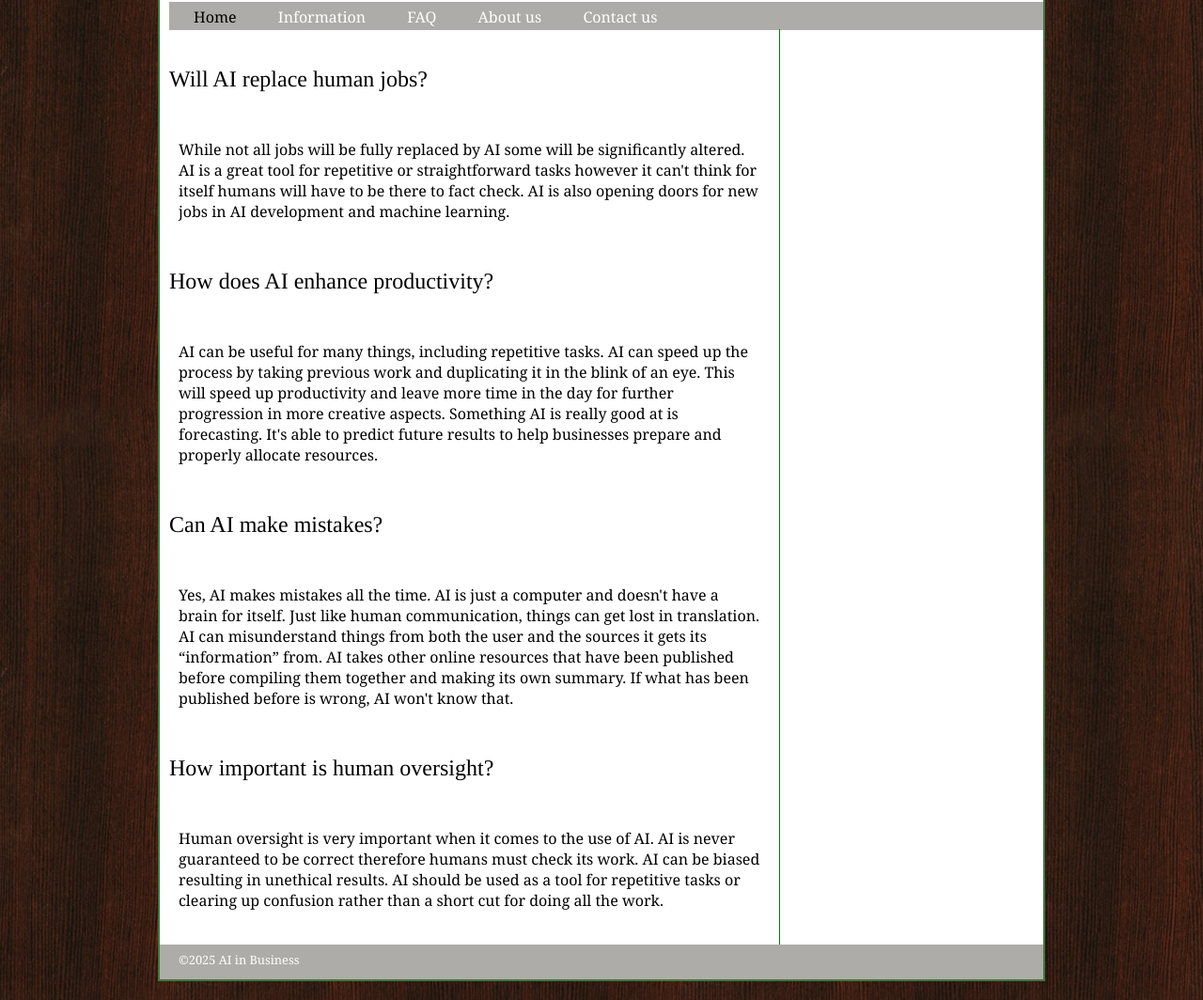
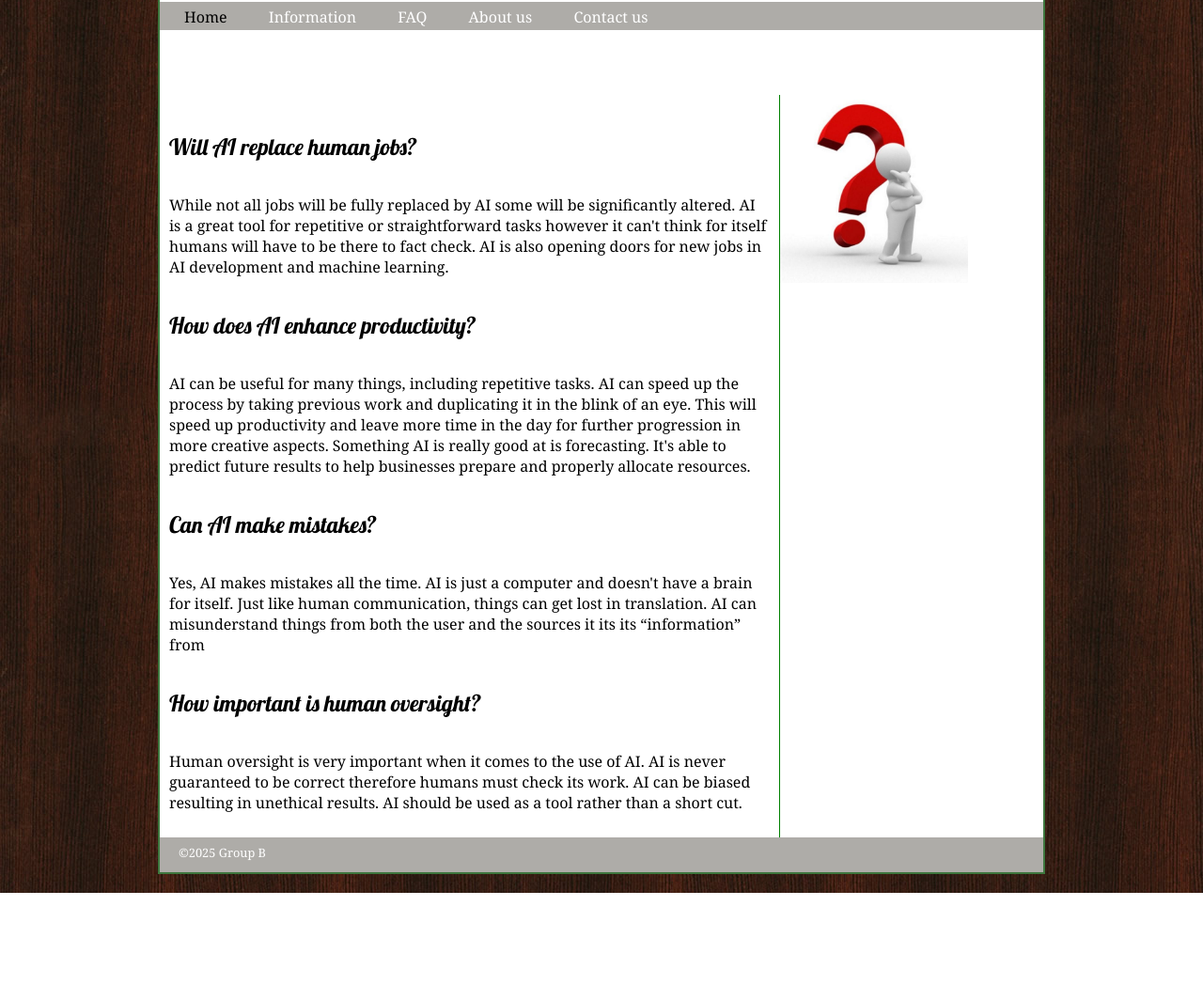
Before and after one commit to fleisczm-dev/Sprint-1, a plain HTML site: page FAQ.html in a window 1280 px wide. Shown: the part 102-1166 px from the top of the page at 94% size. After the commit the page ends 1052 px from the top, so only its background shows below. Drawn offline with Linux system fonts and the light colour scheme; files whose address does not match are found by name.

Commit message:
FInal FAQ page uplaod

```diff
--- a/FAQ.css
+++ b/FAQ.css
@@ -24,7 +24,7 @@ body {
 }
 
 header {
-    height: 90px; margin-left: 10px;
+    height: 160px;
 }
 
 
@@ -91,14 +91,24 @@ hgroup {
 h2,
 h3 {
     font-weight: normal;
-    font-family: 'Times'; font: bold;;
+    font-family: 'Lobster', cursive; padding: 10px;
 }
 
+h2 {
+    margin: 10px 0px 5px 0px; padding: 10px
+}
+
+h3 {
+    margin-bottom: 10px;
+    color: blue;
+}
+
+.contact {
+    padding-top: 30px;
+}
+
+p {padding: 10px}
 
 footer {
     font-size: 80%;
     padding: 7px 0px 0px 20px;
-}
-
-p {padding: 20px}
-h2 {padding: 10px}
--- a/FAQ.html
+++ b/FAQ.html
@@ -26,7 +26,11 @@
                 </ul>
             </nav>
         </header>
+        <!-- main body -->
+        <img src="question%20mark.jpg" height="200" width="200">
+        <!-- 3. add <section> whose class is "courses" here -->
         <section class="courses">
+            <!-- 4. add the first <article> of <section> inside <section></section> -->
             <article>
                 <hgroup>
                     <h2>Will AI replace human jobs?</h2>
@@ -37,14 +41,17 @@
 	Something AI is really good at is forecasting. It's able to predict future results to help businesses prepare and properly allocate resources.
 </p>
            <h2>Can AI make mistakes?</h2>
-           <p>Yes, AI makes mistakes all the time. AI is just a computer and doesn't have a brain for itself. Just like human communication, things can get lost in translation. AI can misunderstand things from both the user and the sources it gets its “information” from. AI takes other online resources that have been published before compiling them together and making its own summary. If what has been published before is wrong, AI won't know that.</p>
+           <p>Yes, AI makes mistakes all the time. AI is just a computer and doesn't have a brain for itself. Just like human communication, things can get lost in translation. AI can misunderstand things from both the user and the sources it its its “information” from</p>
            <h2>How important is human oversight?</h2>
-           <p>Human oversight is very important when it comes to the use of AI. AI is never guaranteed to be correct therefore humans must check its work. AI can be biased resulting in unethical results. AI should be used as a tool for repetitive tasks or clearing up confusion rather than a short cut for doing all the work.
+           <p>Human oversight is very important when it comes to the use of AI. AI is never guaranteed to be correct therefore humans must check its work. AI can be biased resulting in unethical results. AI should be used as a tool rather than a short cut.
 </p>
             </article>
         </section>
+        <!-- 6. add sidebar here using <aside> tag-->
+
+        <!-- 9. add footer here -->
         <footer>
-            &copy;2025 AI in Business
+            &copy;2025 Group B
 
         </footer>
     </div>
```
Also changed, not shown: question mark.jpg (added).
